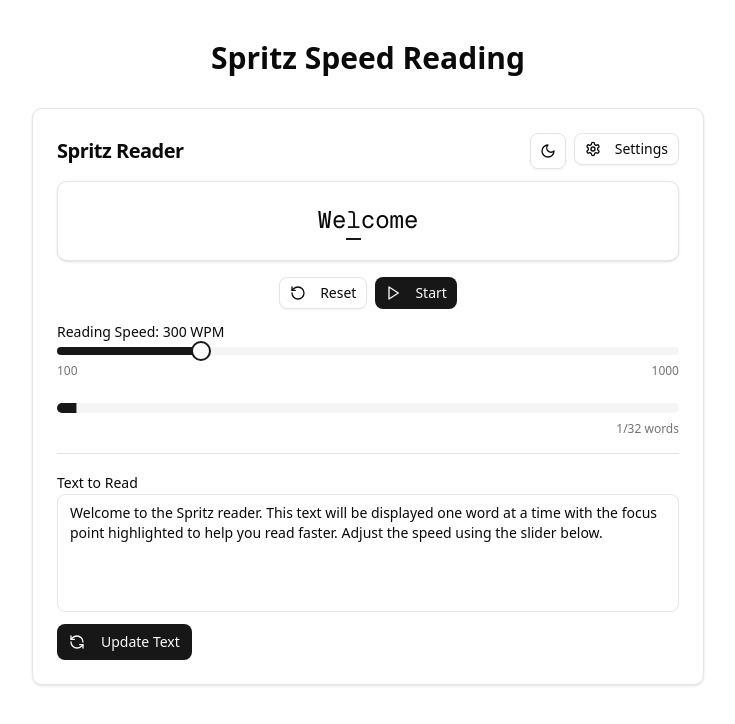
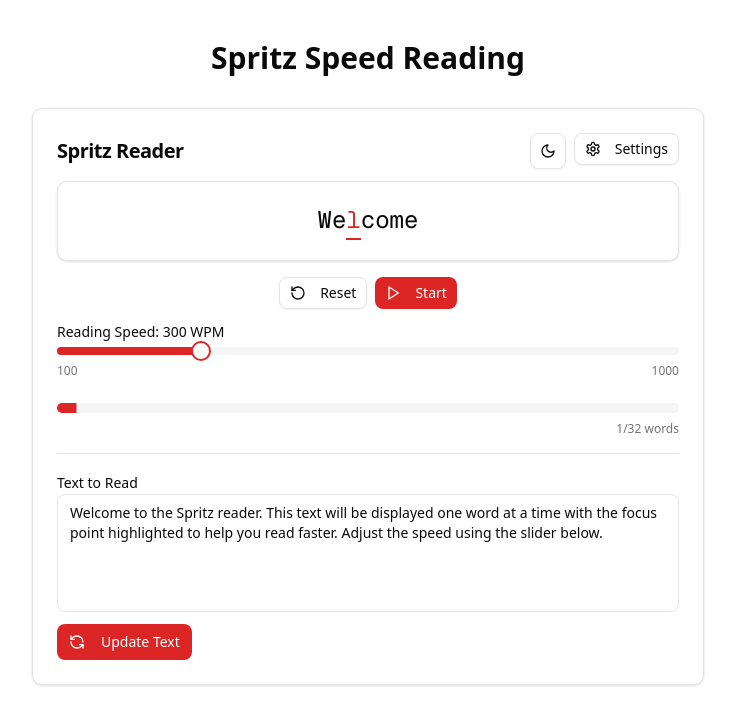
Before and after one commit to Sam-WebP/spritzy, a Next.js app: page / in a window 1280 px wide. Shown: the top 724 px of the page, without its empty margins (272-1007 px from the left). Built offline with nearby package versions, Linux system fonts and the light colour scheme.

Commit message:
fix: theme activation on initial load

```diff
--- a/src/app/layout.tsx
+++ b/src/app/layout.tsx
@@ -2,6 +2,7 @@
 import { Geist, Geist_Mono } from "next/font/google";
 import { ReduxProvider } from "@/redux/provider";
 import { ThemeProvider } from "@/components/theme-provider";
+import { ThemeInitializer } from "@/components/ThemeInitializer"; // Import the new component
 import "./globals.css";
 
 const geistSans = Geist({
@@ -35,6 +36,7 @@
             defaultTheme="system"
             enableSystem
           >
+            <ThemeInitializer />
             {children}
           </ThemeProvider>
         </ReduxProvider>
--- /dev/null
+++ b/src/components/ThemeInitializer.tsx
@@ -0,0 +1,24 @@
+'use client';
+
+import { useEffect } from 'react';
+import { useTheme } from 'next-themes';
+import { useAppSelector } from '@/redux/hooks';
+import { getThemeColors, applyThemeColors } from '@/utils/theme-utils';
+
+export function ThemeInitializer() {
+  const { resolvedTheme } = useTheme();
+  const { colorScheme } = useAppSelector(state => state.settings);
+
+  // Apply theme on initial load
+  useEffect(() => {
+    // Wait for theme to be resolved
+    if (resolvedTheme && colorScheme && colorScheme !== 'Default') {
+      const isDarkMode = resolvedTheme === 'dark';
+      const colors = getThemeColors(colorScheme, isDarkMode);
+      applyThemeColors(colors);
+    }
+  }, [resolvedTheme, colorScheme]);
+
+  // This is a utility component - it doesn't render anything
+  return null;
+}
```
